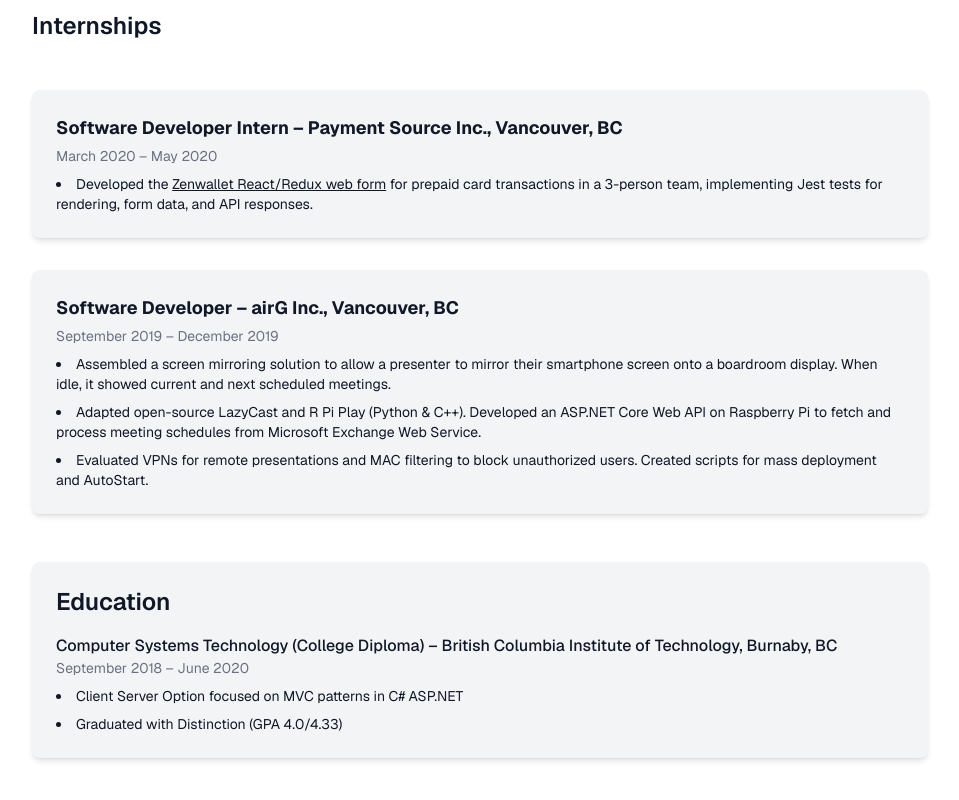
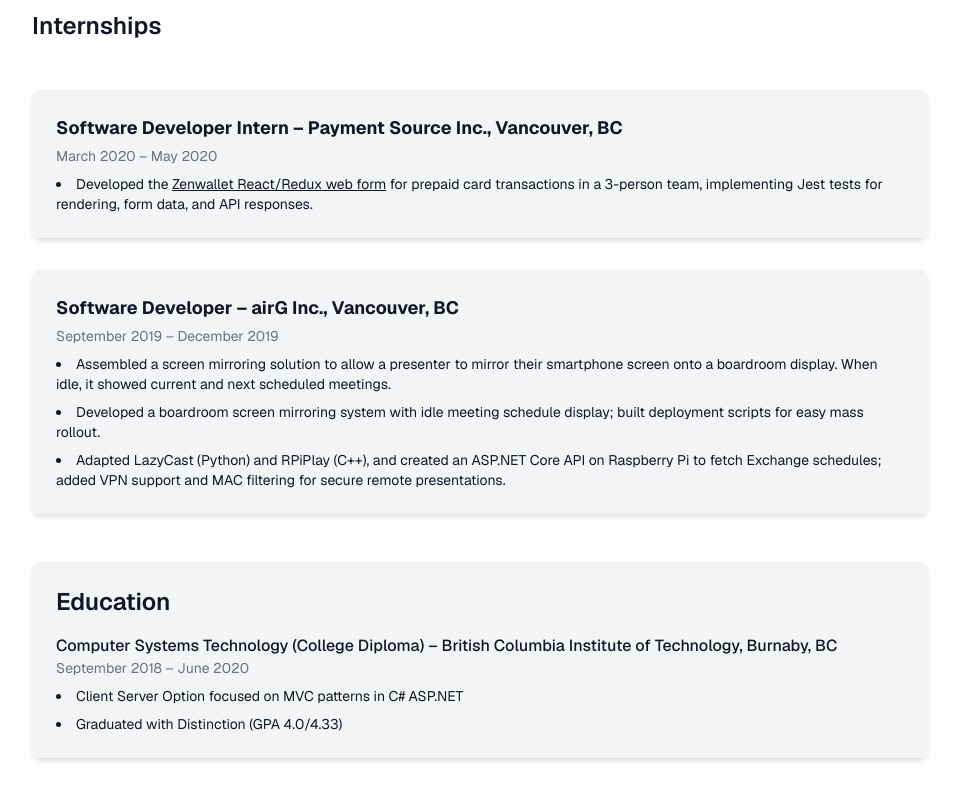
Before and after one commit to mdandaya/mdandaya.github.io, a Next.js app: page / in a window 1280 px wide. Shown: the part 1578-2378 px from the top of the page, without its empty margins (160-1119 px from the left). Built offline with nearby package versions, Linux system fonts and the light colour scheme.

Commit message:
content update airG

```diff
--- a/src/app/page.tsx
+++ b/src/app/page.tsx
@@ -143,11 +143,11 @@
               Assembled a screen mirroring solution to allow a presenter to mirror their smartphone screen onto a boardroom display. When idle, it showed
               current and next scheduled meetings.
             </li>
+            <li>Developed a boardroom screen mirroring system with idle meeting schedule display; built deployment scripts for easy mass rollout.</li>
             <li>
-              Adapted open-source LazyCast and R Pi Play (Python & C++). Developed an ASP.NET Core Web API on Raspberry Pi to fetch and process meeting
-              schedules from Microsoft Exchange Web Service.
+              Adapted LazyCast (Python) and RPiPlay (C++), and created an ASP.NET Core API on Raspberry Pi to fetch Exchange schedules; added VPN support and
+              MAC filtering for secure remote presentations.
             </li>
-            <li>Evaluated VPNs for remote presentations and MAC filtering to block unauthorized users. Created scripts for mass deployment and AutoStart.</li>
           </ul>
         </div>
       </section>
```
